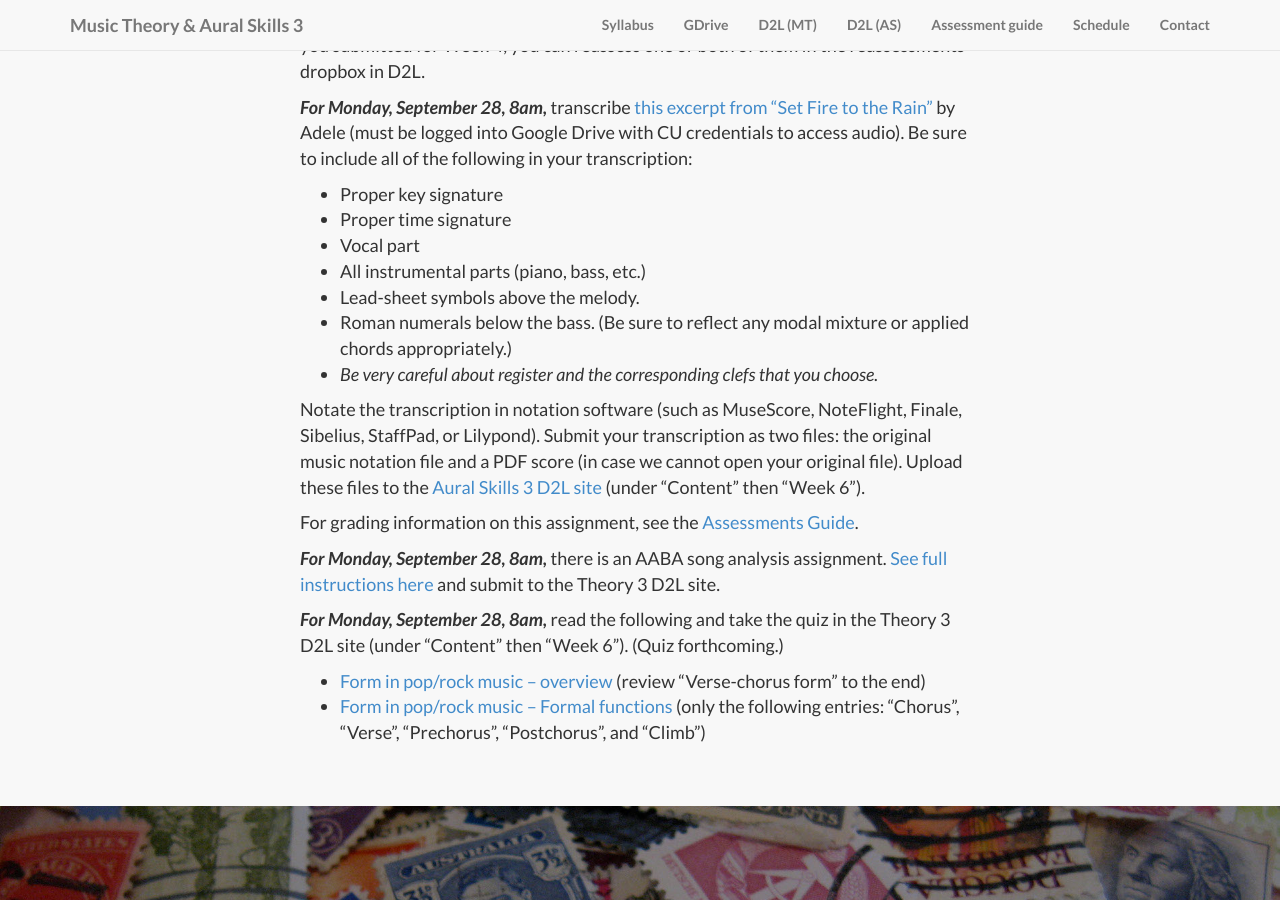
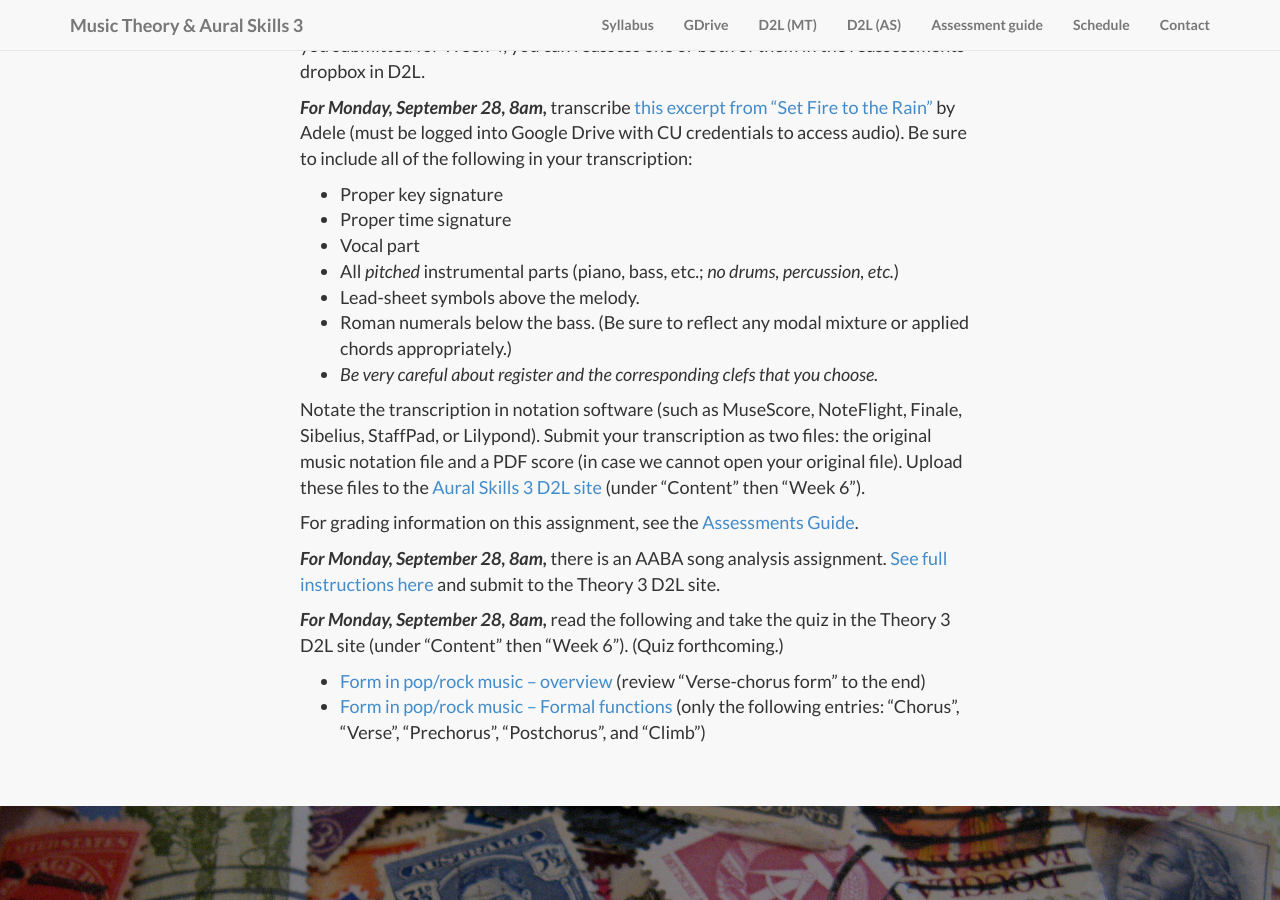
Before and after one commit to kshaffer/theory3, a Jekyll site: the page built from week5.md, in a window 1280 px wide and 900 px high, scrolled down 1889 px. Built offline with Jekyll 4.4.1, drawn with Linux system fonts in a browser that asks for light colours; nearby versions of some CDN libraries; library files that are not in the unit come from our copies.

Commit message:
transcription update

```diff
--- a/week5.md
+++ b/week5.md
@@ -49,7 +49,7 @@ image: killersVoc.jpg
 - Proper key signature
 - Proper time signature
 - Vocal part
-- All instrumental parts (piano, bass, etc.)
+- All *pitched* instrumental parts (piano, bass, etc.; *no drums, percussion, etc.*)
 - Lead-sheet symbols above the melody.
 - Roman numerals below the bass. (Be sure to reflect any modal mixture or applied chords appropriately.)
 - *Be very careful about register and the corresponding clefs that you choose.*
```
